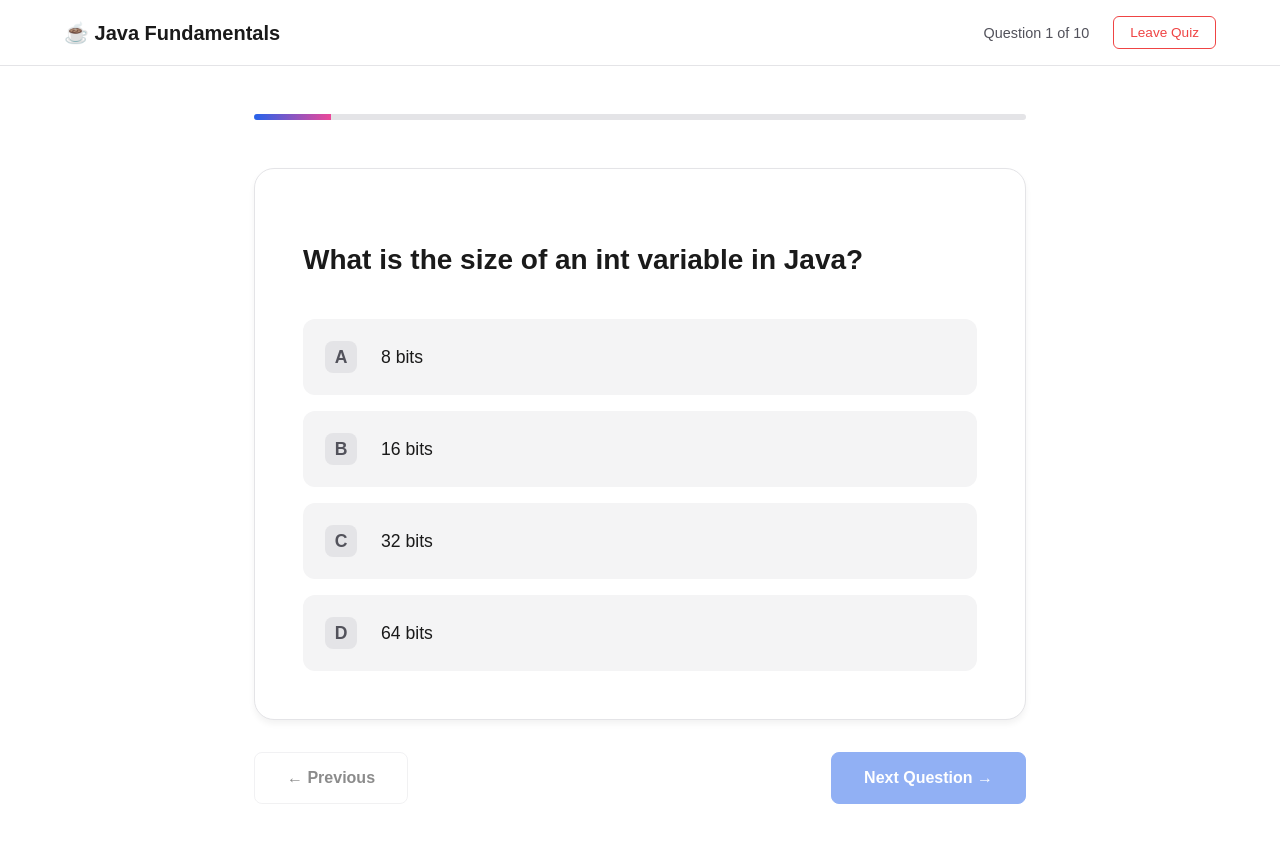
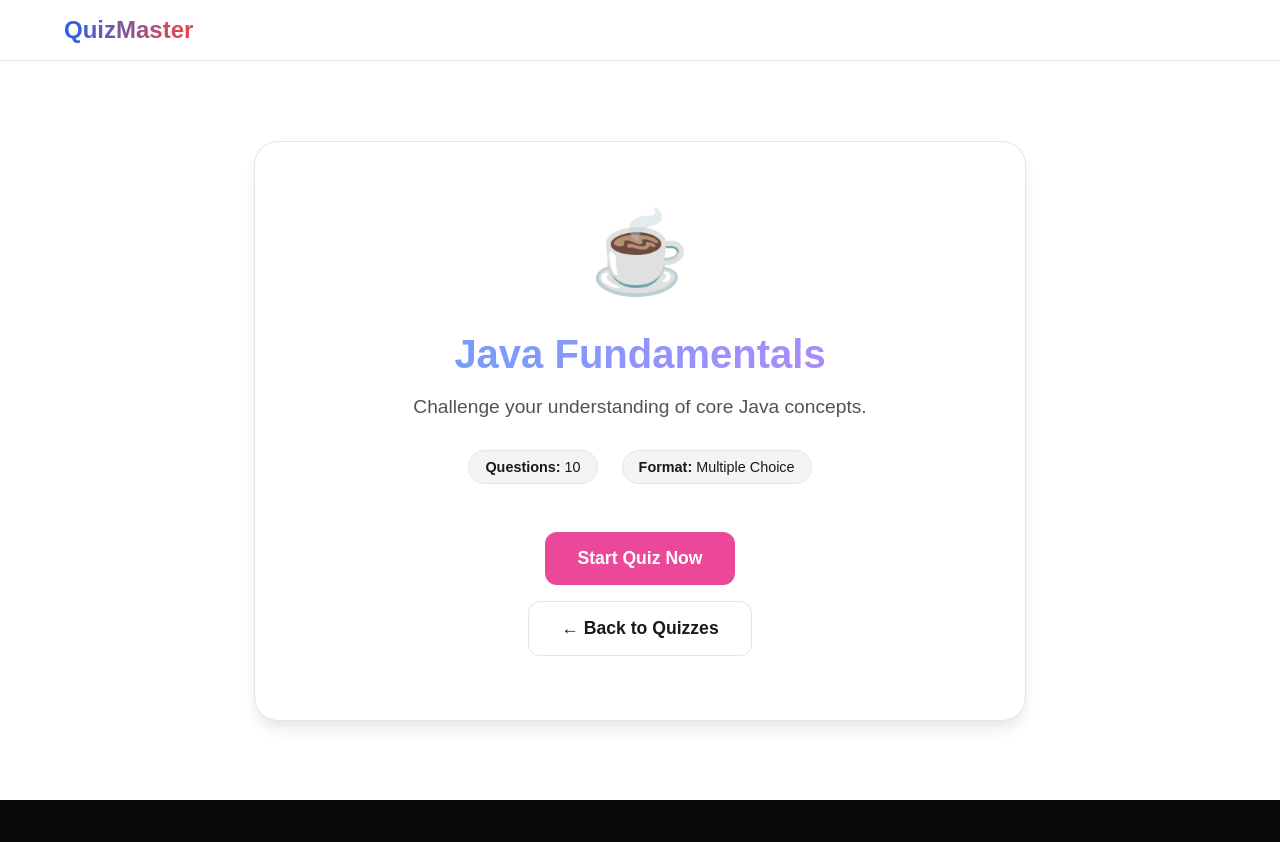
Before and after one commit to sanjanapanji/OnlineQuizSystem, a Next.js app in the folder frontend/: page /quizzes/java-basics in a window 1280 px wide. Shown: the top 842 px of the page. After the commit the page ends 800 px from the top, so only its background shows below. Built offline with nearby package versions, Linux system fonts and the light colour scheme; sample sign-in values are in the browser's storage.

Commit message:
Add Quiz Pre-start Screen

```diff
--- a/frontend/app/quizzes/[id]/page.js
+++ b/frontend/app/quizzes/[id]/page.js
@@ -12,6 +12,7 @@ export default function QuizTakingPage({ params }) {
   const [loading, setLoading] = useState(true);
 
   const [quiz, setQuiz] = useState(null);
+  const [hasStarted, setHasStarted] = useState(false);
   const [currentIdx, setCurrentIdx] = useState(0);
   const [answers, setAnswers] = useState({});
   const [showResults, setShowResults] = useState(false);
@@ -99,6 +100,7 @@ export default function QuizTakingPage({ params }) {
                   setAnswers({});
                   setCurrentIdx(0);
                   setShowResults(false);
+                  setHasStarted(false);
                 }}
               >
                 Retry Quiz
@@ -108,6 +110,55 @@ export default function QuizTakingPage({ params }) {
                 onClick={() => router.push('/dashboard')}
               >
                 Return to Dashboard
+              </button>
+            </div>
+          </div>
+        </main>
+      </div>
+    );
+  }
+
+  if (!hasStarted) {
+    return (
+      <div className={styles.container}>
+        <nav className={styles.navbar}>
+          <div className={styles.navLeft}>
+            <Link href="/" className={styles.logo}>QuizMaster</Link>
+          </div>
+          <div className={styles.navRight}>
+            <span className={styles.userName}>{user?.full_name}</span>
+          </div>
+        </nav>
+
+        <main className={styles.main}>
+          <div className={styles.startCard}>
+            <div className={styles.resultIcon}>{quiz.icon}</div>
+            <h1 className={styles.resultTitle}>{quiz.title}</h1>
+            <p className={styles.resultText}>{quiz.description}</p>
+
+            <div className={styles.quizMetaDetails}>
+              <div className={styles.metaItem}>
+                <strong>Questions:</strong> {quiz.questions.length}
+              </div>
+              <div className={styles.metaItem}>
+                <strong>Format:</strong> Multiple Choice
+              </div>
+            </div>
+
+            <button
+              className={styles.dashboardBtnLarge}
+              onClick={() => setHasStarted(true)}
+              style={{ marginTop: '2rem' }}
+            >
+              Start Quiz Now
+            </button>
+
+            <div style={{ marginTop: '1rem' }}>
+              <button
+                className={styles.retryBtn}
+                onClick={() => router.push('/quizzes')}
+              >
+                ← Back to Quizzes
               </button>
             </div>
           </div>
--- a/frontend/app/quizzes/[id]/page.module.css
+++ b/frontend/app/quizzes/[id]/page.module.css
@@ -209,8 +209,9 @@
   background: #059669;
 }
 
-/* Results Screen Styles */
+/* Start & Results Screen Styles */
 
+.startCard,
 .resultsCard {
   background: #ffffff;
   border: 1px solid #e4e4e7;
@@ -238,7 +239,23 @@
 .resultText {
   color: #52525b;
   font-size: 1.2rem;
-  margin-bottom: 3rem;
+  margin-bottom: 2rem;
+}
+
+.quizMetaDetails {
+  display: flex;
+  justify-content: center;
+  gap: 1.5rem;
+  margin-bottom: 1rem;
+}
+
+.metaItem {
+  background: #f4f4f5;
+  color: #1a1a1a;
+  padding: 0.5rem 1rem;
+  border-radius: 9999px;
+  font-size: 0.9rem;
+  border: 1px solid #e4e4e7;
 }
 
 .scoreCircle {
```
